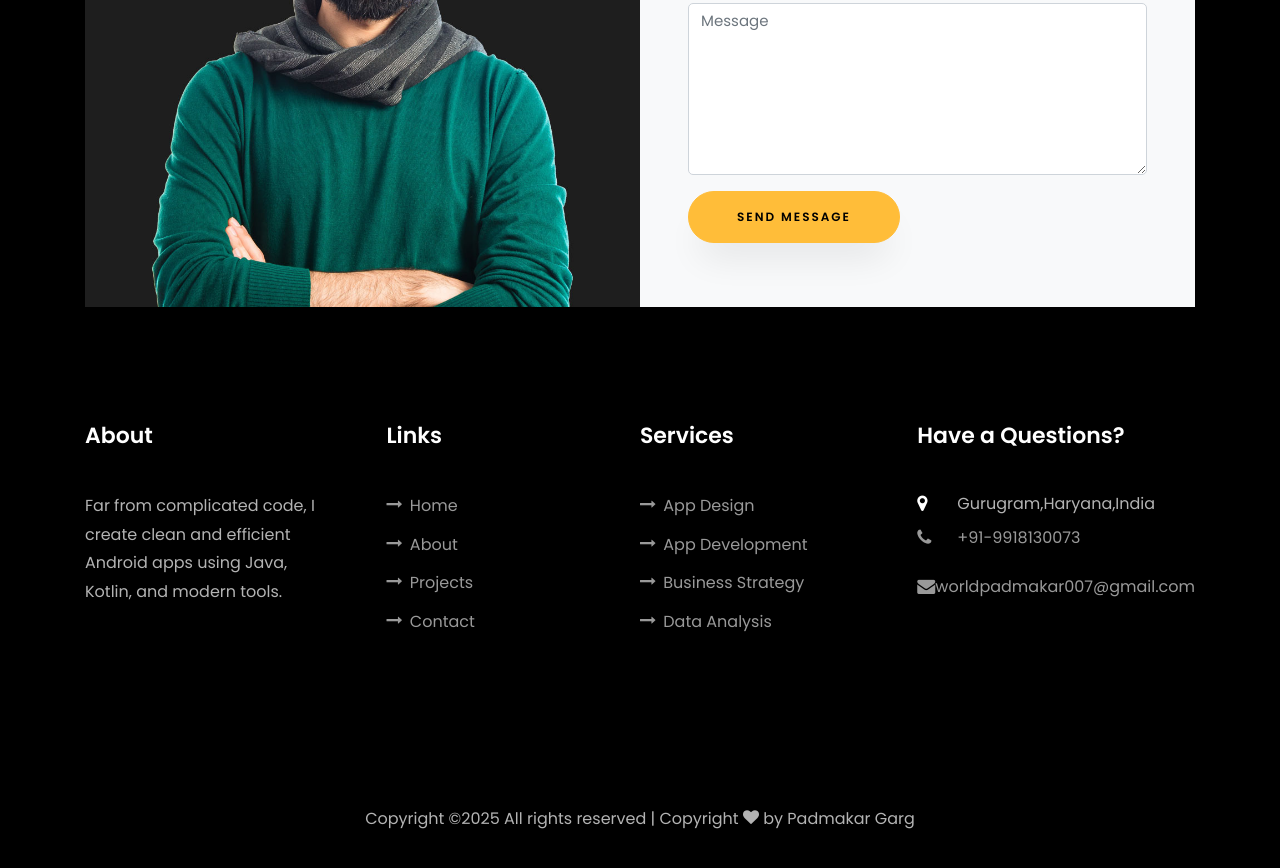
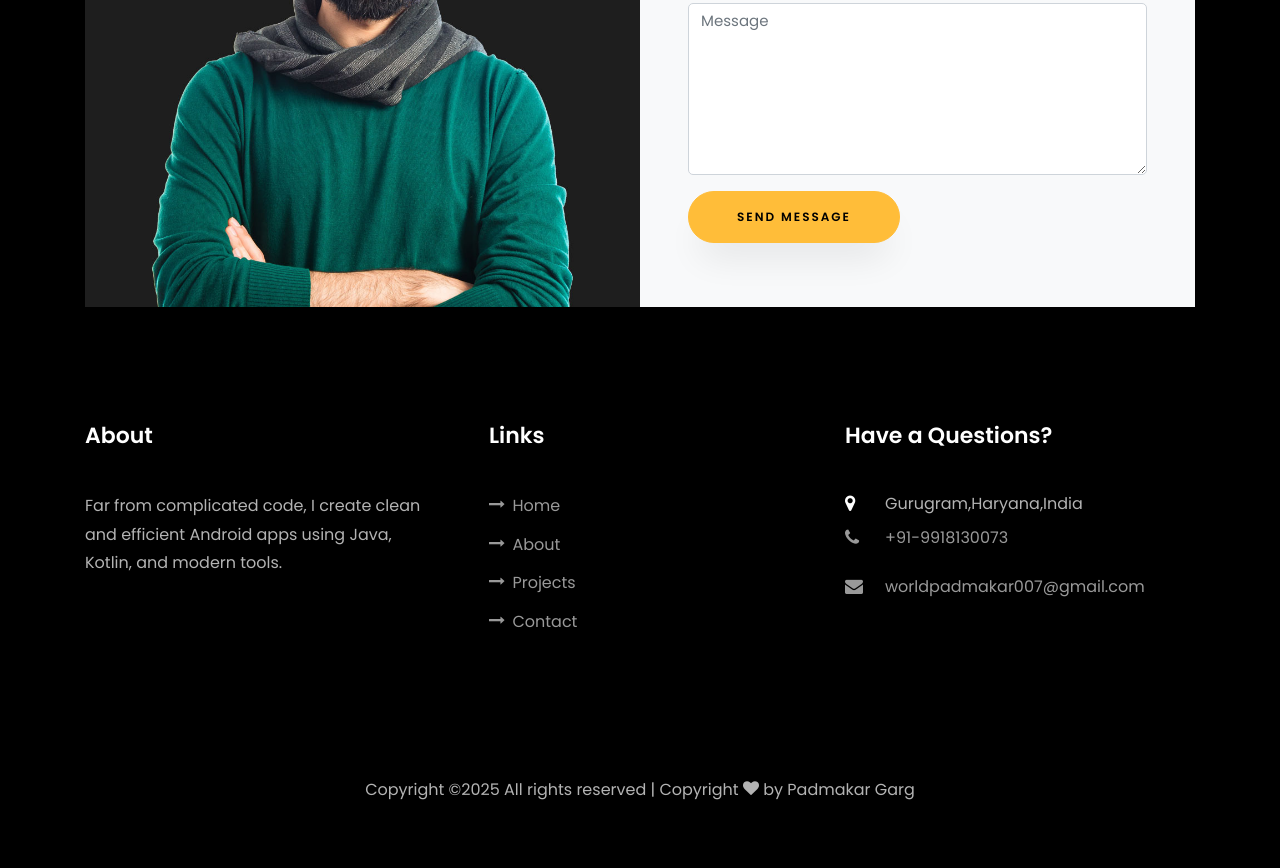
Before and after one commit to gargpadmakar/gargpadmakar.github.io, a plain HTML site: page index.html in a window 1280 px wide. Shown: the part 9054-9922 px from the top of the page. Drawn offline with Linux system fonts and the light colour scheme; files whose address does not match are found by name.

Commit message:
working on footer

```diff
--- a/index.html
+++ b/index.html
@@ -639,7 +639,7 @@
               </ul>
             </div>
           </div>
-          <div class="col-md">
+          <!-- <div class="col-md">
              <div class="ftco-footer-widget mb-4">
               <h2 class="ftco-heading-2">Services</h2>
               <ul class="list-unstyled">
@@ -647,10 +647,10 @@
                 <li><a href="#"><span class="icon-long-arrow-right mr-2"></span>App Development</a></li>
                 <li><a href="#"><span class="icon-long-arrow-right mr-2"></span>Business Strategy</a></li>
                 <li><a href="#"><span class="icon-long-arrow-right mr-2"></span>Data Analysis</a></li>
-                <!-- <li><a href="#"><span class="icon-long-arrow-right mr-2"></span>Graphic Design</a></li> -->
+                 <li><a href="#"><span class="icon-long-arrow-right mr-2"></span>Graphic Design</a></li>
               </ul>
             </div>
-          </div>
+          </div> -->
           <div class="col-md">
             <div class="ftco-footer-widget mb-4">
             	<h2 class="ftco-heading-2">Have a Questions?</h2>
```
